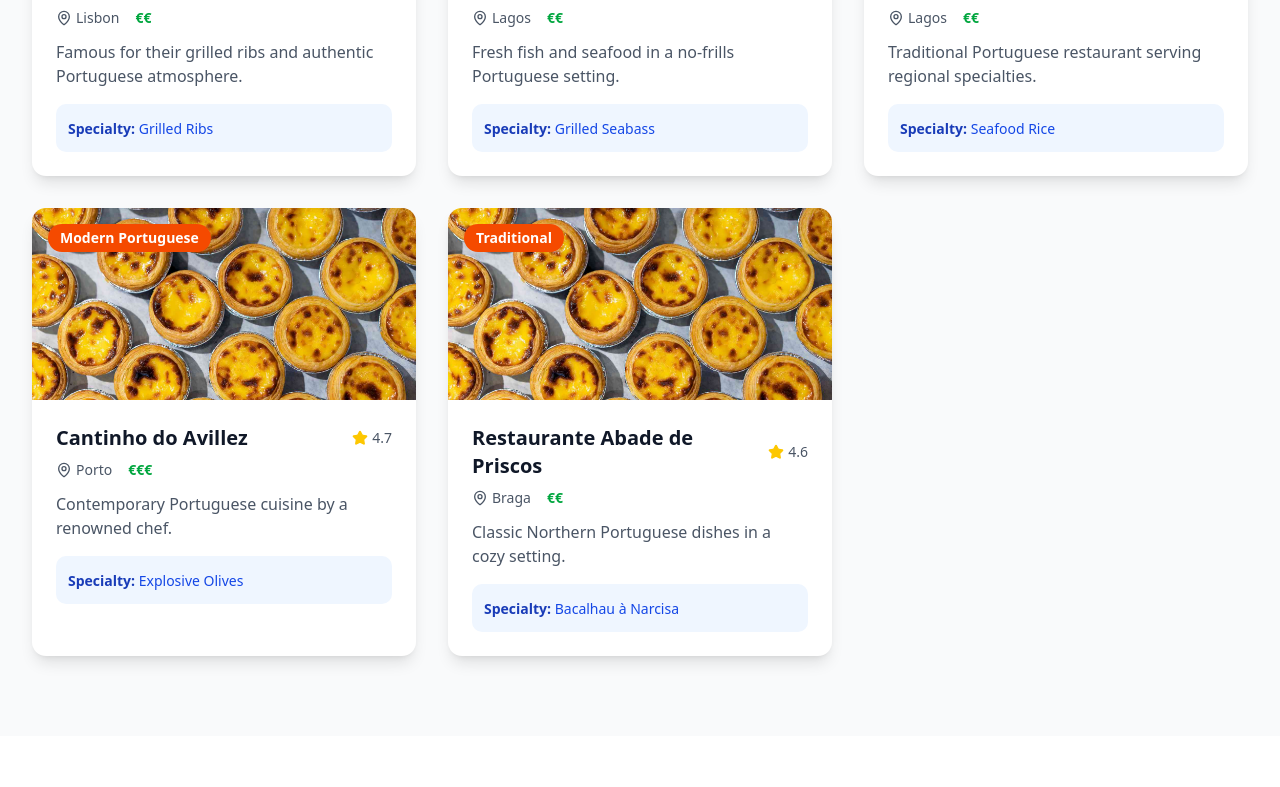
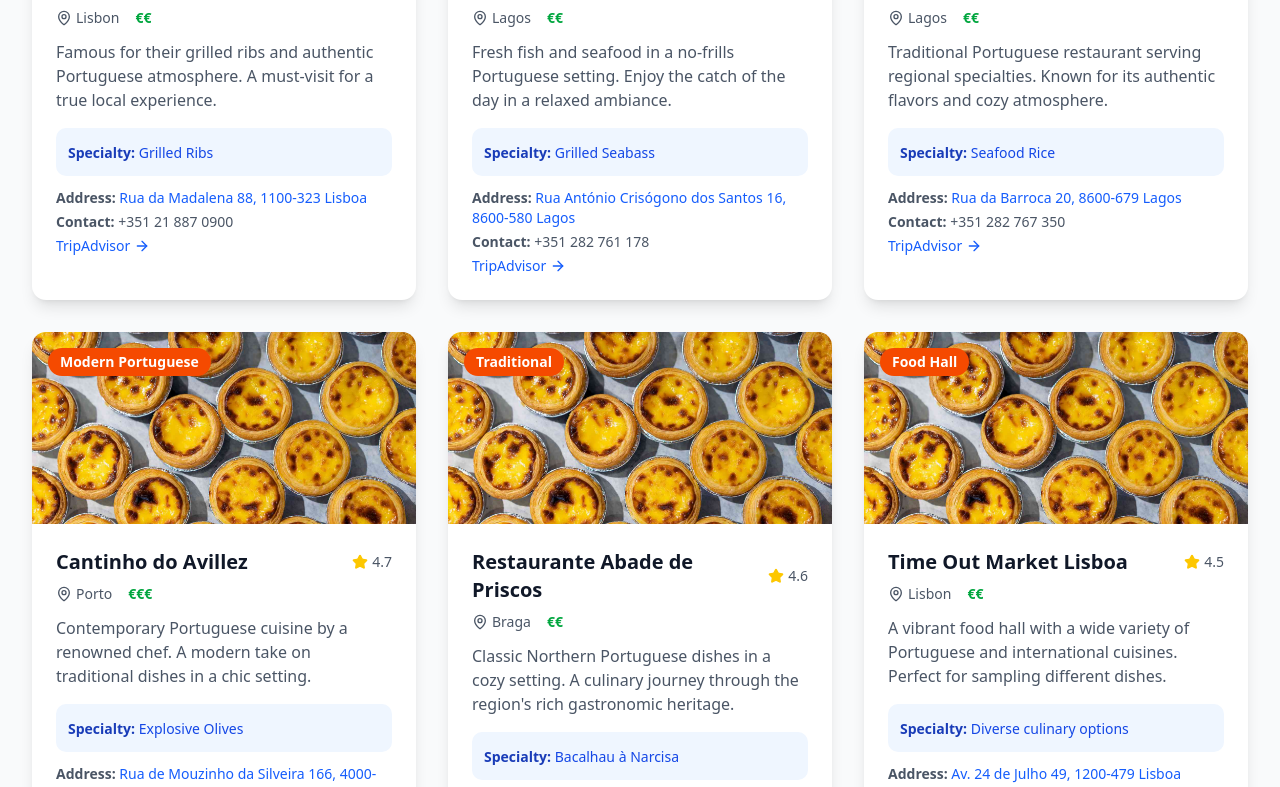
Before and after one commit to cetler74/portugal-expat-directory, a React (Vite) app: page / in a window 1280 px wide. Shown: the part 2542-3329 px from the top of the page. Built offline with nearby package versions, Linux system fonts and the light colour scheme.

Commit message:
Update restaurant data and UI: show address as map link, contact, TripAdvisor, and preserve special images and AdSense

```diff
--- a/src/App.jsx
+++ b/src/App.jsx
@@ -80,7 +80,7 @@ const App = () => {
     }
   ];
 
-  // Sample data for places to eat
+  // --- Update the allPlacesToEat array with improved data structure and preserve specific images for three restaurants ---
   const allPlacesToEat = [
     {
       id: 1,
@@ -88,11 +88,14 @@ const App = () => {
       city: 'Lisbon',
       region: 'Central',
       type: 'Traditional Tasca',
-      image: zedoscornosImage,
-      description: 'Famous for their grilled ribs and authentic Portuguese atmosphere.',
+      image: zedoscornosImage, // preserve specific image
+      description: 'Famous for their grilled ribs and authentic Portuguese atmosphere. A must-visit for a true local experience.',
       rating: 4.9,
       price: '€€',
-      specialty: 'Grilled Ribs'
+      specialty: 'Grilled Ribs',
+      address: 'Rua da Madalena 88, 1100-323 Lisboa',
+      contact: '+351 21 887 0900',
+      tripadvisor: 'https://www.tripadvisor.com/Restaurant_Review-g189158-d1089907-Reviews-Ze_dos_Cornos-Lisbon_Lisbon_District_Central_Portugal.html'
     },
     {
       id: 2,
@@ -100,11 +103,14 @@ const App = () => {
       city: 'Lagos',
       region: 'South',
       type: 'Seafood',
-      image: opescadorImage,
-      description: 'Fresh fish and seafood in a no-frills Portuguese setting.',
+      image: opescadorImage, // preserve specific image
+      description: 'Fresh fish and seafood in a no-frills Portuguese setting. Enjoy the catch of the day in a relaxed ambiance.',
       rating: 4.8,
       price: '€€',
-      specialty: 'Grilled Seabass'
+      specialty: 'Grilled Seabass',
+      address: 'Rua António Crisógono dos Santos 16, 8600-580 Lagos',
+      contact: '+351 282 761 178',
+      tripadvisor: 'https://www.tripadvisor.com/Restaurant_Review-g189117-d1088769-Reviews-O_Pescador-Lagos_Faro_District_Algarve.html'
     },
     {
       id: 3,
@@ -112,11 +118,14 @@ const App = () => {
       city: 'Lagos',
       region: 'South',
       type: 'Traditional',
-      image: aforjaImage,
-      description: 'Traditional Portuguese restaurant serving regional specialties.',
+      image: aforjaImage, // preserve specific image
+      description: 'Traditional Portuguese restaurant serving regional specialties. Known for its authentic flavors and cozy atmosphere.',
       rating: 4.7,
       price: '€€',
-      specialty: 'Seafood Rice'
+      specialty: 'Seafood Rice',
+      address: 'Rua da Barroca 20, 8600-679 Lagos',
+      contact: '+351 282 767 350',
+      tripadvisor: 'https://www.tripadvisor.com/Restaurant_Review-g189117-d1088768-Reviews-A_Forja-Lagos_Faro_District_Algarve.html'
     },
     {
       id: 4,
@@ -125,10 +134,13 @@ const App = () => {
       region: 'North',
       type: 'Modern Portuguese',
       image: portugueseFood,
-      description: 'Contemporary Portuguese cuisine by a renowned chef.',
+      description: 'Contemporary Portuguese cuisine by a renowned chef. A modern take on traditional dishes in a chic setting.',
       rating: 4.7,
       price: '€€€',
-      specialty: 'Explosive Olives'
+      specialty: 'Explosive Olives',
+      address: 'Rua de Mouzinho da Silveira 166, 4000-069 Porto',
+      contact: '+351 22 322 7920',
+      tripadvisor: 'https://www.tripadvisor.com/Restaurant_Review-g189180-d2091990-Reviews-Cantinho_do_Avillez_Porto-Porto_Porto_District_Northern_Portugal.html'
     },
     {
       id: 5,
@@ -137,10 +149,43 @@ const App = () => {
       region: 'North',
       type: 'Traditional',
       image: portugueseFood,
-      description: 'Classic Northern Portuguese dishes in a cozy setting.',
+      description: 'Classic Northern Portuguese dishes in a cozy setting. A culinary journey through the region\'s rich gastronomic heritage.',
       rating: 4.6,
       price: '€€',
-      specialty: 'Bacalhau à Narcisa'
+      specialty: 'Bacalhau à Narcisa',
+      address: 'Rua Abade de Priscos 7, 4700-307 Braga',
+      contact: '+351 253 276 650',
+      tripadvisor: 'https://www.tripadvisor.com/Restaurant_Review-g189174-d1088767-Reviews-Restaurante_Abade_de_Priscos-Braga_Braga_District_Northern_Portugal.html'
+    },
+    {
+      id: 6,
+      name: 'Time Out Market Lisboa',
+      city: 'Lisbon',
+      region: 'Central',
+      type: 'Food Hall',
+      image: portugueseFood,
+      description: 'A vibrant food hall with a wide variety of Portuguese and international cuisines. Perfect for sampling different dishes.',
+      rating: 4.5,
+      price: '€€',
+      specialty: 'Diverse culinary options',
+      address: 'Av. 24 de Julho 49, 1200-479 Lisboa',
+      contact: '+351 21 395 1274',
+      tripadvisor: 'https://www.tripadvisor.com/Attraction_Review-g189158-d6964062-Reviews-Time_Out_Market_Lisboa-Lisbon_Lisbon_District_Central_Portugal.html'
+    },
+    {
+      id: 7,
+      name: 'Tascantiga',
+      city: 'Porto',
+      region: 'North',
+      type: 'Tapas',
+      image: portugueseFood,
+      description: 'Cozy tapas bar with a great selection of Portuguese petiscos and wines. Ideal for a casual meal with friends.',
+      rating: 4.6,
+      price: '€€',
+      specialty: 'Petiscos (Portuguese tapas)',
+      address: 'Rua da Entreparedes 18, 4000-197 Porto',
+      contact: '+351 22 208 4000',
+      tripadvisor: 'https://www.tripadvisor.com/Restaurant_Review-g189180-d7350646-Reviews-Tascantiga-Porto_Porto_District_Northern_Portugal.html'
     }
   ];
 
@@ -536,9 +581,36 @@ const App = () => {
                     <span className="font-semibold text-green-600">{restaurant.price}</span>
                   </div>
                   <p className="text-gray-600 mb-4">{restaurant.description}</p>
-                  <div className="bg-blue-50 rounded-lg p-3">
+                  <div className="bg-blue-50 rounded-lg p-3 mb-3">
                     <span className="text-sm font-semibold text-blue-800">Specialty: </span>
                     <span className="text-sm text-blue-700">{restaurant.specialty}</span>
+                  </div>
+                  {/* New details: address, contact, TripAdvisor */}
+                  <div className="space-y-1 text-sm text-gray-600">
+                    {restaurant.address && (
+                      <div>
+                        <span className="font-semibold">Address:</span>{' '}
+                        <a
+                          href={`https://www.google.com/maps/search/?api=1&query=${encodeURIComponent(restaurant.address)}`}
+                          target="_blank"
+                          rel="noopener noreferrer"
+                          className="text-blue-600 hover:underline"
+                        >
+                          {restaurant.address}
+                        </a>
+                      </div>
+                    )}
+                    {restaurant.contact && (
+                      <div><span className="font-semibold">Contact:</span> {restaurant.contact}</div>
+                    )}
+                    {restaurant.tripadvisor && (
+                      <div>
+                        <a href={restaurant.tripadvisor} target="_blank" rel="noopener noreferrer" className="text-blue-600 hover:underline flex items-center space-x-1">
+                          <span>TripAdvisor</span>
+                          <ArrowRight className="w-4 h-4" />
+                        </a>
+                      </div>
+                    )}
                   </div>
                 </div>
               </motion.div>
```
